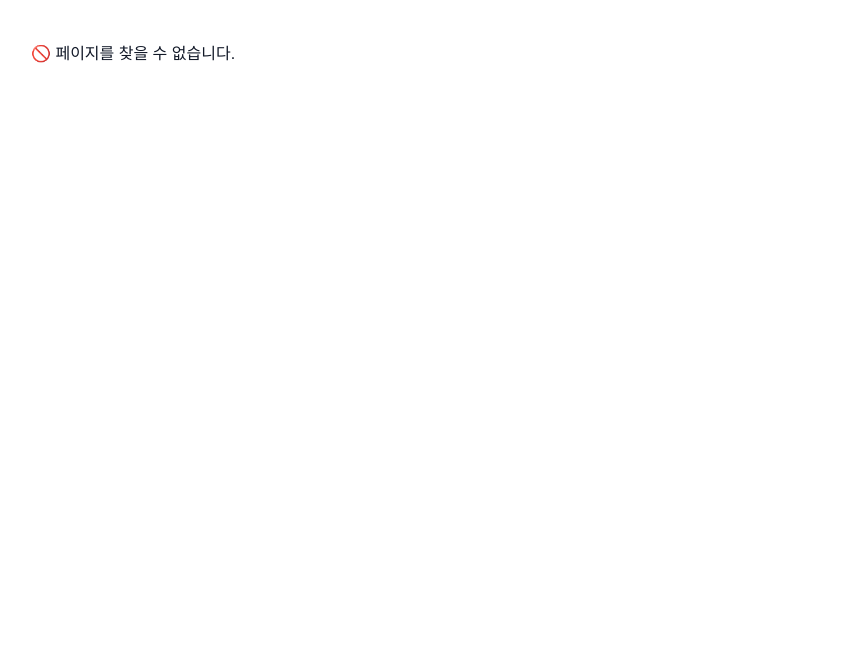
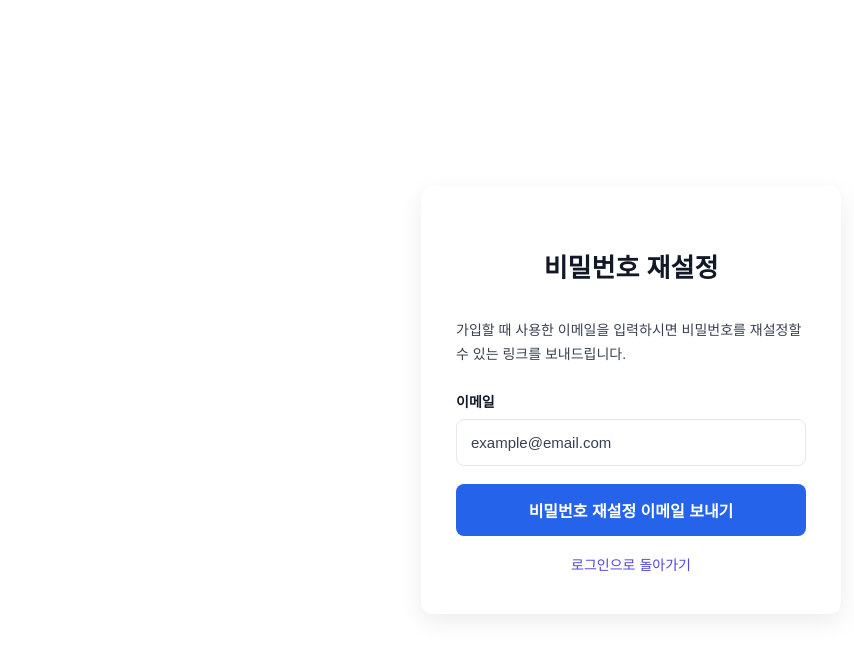
Before and after one commit to hsy1410-dev/lawhero-web, a React (Vite) app: page /forgot-password in a window 1280 px wide. Shown: the top 656 px of the page, without its empty margins (9-863 px from the left). Built offline with nearby package versions, Linux system fonts and the light colour scheme; no server answers.

Commit message:
Add files via upload

```diff
--- a/src/App.jsx
+++ b/src/App.jsx
@@ -4,6 +4,7 @@ import { useEffect, useState } from "react";
 
 // Auth
 import Login from "./pages/Login";
+import ForgotPassword from "./pages/ForgotPassword";
 import Signup from "./pages/Signup";
 import AdminSupport from "./pages/admin/AdminSupport";
 // Admin
@@ -187,6 +188,7 @@ useEffect(() => {
   {/* Auth */}
   <Route path="/" element={<Login />} />
   <Route path="/login" element={<Login />} />
+  <Route path="/forgot-password" element={<ForgotPassword />} />
   <Route path="/signup" element={<Signup />} />
 <Route
   path="/auth/kakao/callback"
--- /dev/null
+++ b/src/pages/ForgotPassword.jsx
@@ -0,0 +1,115 @@
+import { useState } from "react";
+import { Link, useLocation } from "react-router-dom";
+import { sendPasswordResetEmail } from "firebase/auth";
+import { auth } from "../config/firebase";
+import "../styles/Auth.css";
+
+const successMessage =
+  "입력하신 이메일로 가입된 계정이 있다면 비밀번호 재설정 메일이 전송됩니다. 메일의 링크를 눌러 새 비밀번호를 설정해 주세요. 메일이 보이지 않으면 스팸함도 확인해 주세요.";
+
+export default function ForgotPassword() {
+  const location = useLocation();
+  const [email, setEmail] = useState(location.state?.email?.trim() || "");
+  const [loading, setLoading] = useState(false);
+  const [sent, setSent] = useState(false);
+  const [error, setError] = useState("");
+
+  const handleSubmit = async (event) => {
+    event.preventDefault();
+    if (loading) return;
+
+    const resetEmail = email.trim();
+    if (!resetEmail) {
+      setError("가입할 때 사용한 이메일을 입력해 주세요.");
+      return;
+    }
+
+    setLoading(true);
+    setSent(false);
+    setError("");
+
+    try {
+      auth.languageCode = "ko";
+      await sendPasswordResetEmail(auth, resetEmail);
+      setSent(true);
+    } catch (err) {
+      switch (err.code) {
+        case "auth/user-not-found":
+          // 계정 가입 여부에 관계없이 동일한 안내를 표시합니다.
+          setSent(true);
+          break;
+        case "auth/invalid-email":
+          setError("올바른 이메일 주소를 입력해 주세요.");
+          break;
+        case "auth/too-many-requests":
+          setError("요청이 너무 많습니다. 잠시 후 다시 시도해 주세요.");
+          break;
+        case "auth/network-request-failed":
+          setError("인터넷 연결을 확인한 뒤 다시 시도해 주세요.");
+          break;
+        default:
+          setError("메일을 전송하지 못했습니다. 잠시 후 다시 시도해 주세요.");
+      }
+    } finally {
+      setLoading(false);
+    }
+  };
+
+  return (
+    <div className="auth-wrapper">
+      <div className="auth-container">
+        <h2 className="auth-title">비밀번호 재설정</h2>
+        <p className="auth-description" id="reset-description">
+          가입할 때 사용한 이메일을 입력하시면 비밀번호를 재설정할 수 있는
+          링크를 보내드립니다.
+        </p>
+
+        <form onSubmit={handleSubmit} aria-busy={loading}>
+          <label className="auth-label" htmlFor="reset-email">
+            이메일
+          </label>
+          <input
+            id="reset-email"
+            className="auth-input"
+            name="email"
+            type="email"
+            autoComplete="email"
+            placeholder="example@email.com"
+            aria-describedby={`reset-description${error ? " reset-error" : ""}`}
+            value={email}
+            onChange={(event) => {
+              setEmail(event.target.value);
+              setSent(false);
+              setError("");
+            }}
+            disabled={loading}
+            required
+          />
+
+          {error && (
+            <p className="auth-message auth-message-error" id="reset-error" role="alert">
+              {error}
+            </p>
+          )}
+          {sent && (
+            <p className="auth-message" role="status">
+              {successMessage}
+            </p>
+          )}
+
+          <button className="auth-btn" type="submit" disabled={loading}>
+            {loading
+              ? "전송 중..."
+              : sent
+                ? "재설정 이메일 다시 보내기"
+                : "비밀번호 재설정 이메일 보내기"}
+          </button>
+        </form>
+
+        <Link className="auth-link auth-navigation-link" to="/login">
+          로그인으로 돌아가기
+        </Link>
+      </div>
+    </div>
+  );
+}
--- a/src/pages/Login.jsx
+++ b/src/pages/Login.jsx
@@ -1,5 +1,5 @@
 import { useState } from "react";
-import { useNavigate } from "react-router-dom";
+import { Link, useNavigate } from "react-router-dom";
 import { signInWithEmailAndPassword } from "firebase/auth";
 import { auth, db } from "../config/firebase";
 import { doc, getDoc } from "firebase/firestore";
@@ -105,6 +105,14 @@ export default function Login() {
           {loading ? "로그인 중..." : "로그인"}
         </button>
 
+        <Link
+          className="auth-link auth-navigation-link"
+          to="/forgot-password"
+          state={{ email }}
+        >
+          비밀번호를 잊으셨나요?
+        </Link>
+
         <div
           className="auth-link"
           onClick={() => nav("/signup")}
--- a/src/styles/Auth.css
+++ b/src/styles/Auth.css
@@ -82,6 +82,42 @@
   background: var(--btn-hover);
 }
 
+.auth-btn:disabled {
+  opacity: 0.65;
+  cursor: not-allowed;
+}
+
+.auth-description {
+  margin: 0 0 24px;
+  color: var(--subtext);
+  font-size: 14px;
+  line-height: 1.7;
+  word-break: keep-all;
+}
+
+.auth-label {
+  display: block;
+  margin-bottom: 8px;
+  font-size: 14px;
+  font-weight: 600;
+}
+
+.auth-message {
+  margin: 0 0 18px;
+  padding: 12px;
+  border: 1px solid var(--border);
+  border-radius: 8px;
+  background: var(--bg);
+  color: var(--text);
+  font-size: 14px;
+  line-height: 1.7;
+  overflow-wrap: anywhere;
+}
+
+.auth-message-error {
+  border-color: var(--primary);
+}
+
 /* -------------------------
    회원가입 링크
 -------------------------- */
@@ -96,6 +132,17 @@
 
 .auth-link:hover {
   text-decoration: underline;
+}
+
+.auth-navigation-link {
+  display: block;
+  text-decoration: none;
+}
+
+.auth-navigation-link:focus-visible {
+  outline: 2px solid var(--primary);
+  outline-offset: 4px;
+  border-radius: 4px;
 }
 
 /* -------------------------
```
